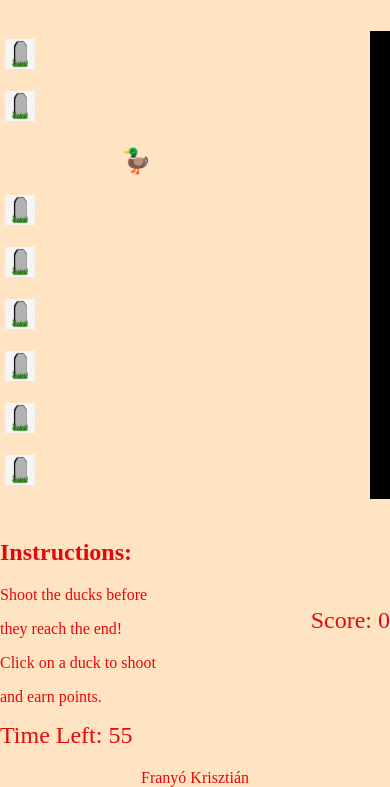
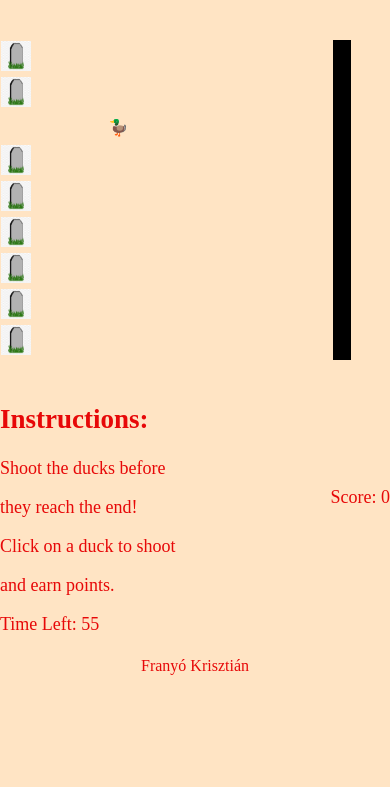
Before and after one commit to Mancska/Potvizsga, a plain HTML site: page index.html in a window 390 px wide. Shown: the part 163-950 px from the top of the page. After the commit the page ends 844 px from the top, so only its background shows below. Drawn offline with Linux system fonts and the light colour scheme.

Commit message:
media quarry

```diff
--- a/style.css
+++ b/style.css
@@ -68,3 +68,27 @@ footer {
 .last-cell {
   background-color: black;
 }
+@media (max-width: 768px) {
+  body {
+    gap: 10px;
+  }
+
+  .game-container {
+    width: 90%; /* Adjust as needed */
+  }
+
+  td {
+    width: 30px;
+    height: 30px;
+    font-size: 16px;
+  }
+
+  .score,
+  .timer {
+    font-size: 18px;
+  }
+
+  .instructions {
+    font-size: 18px;
+  }
+}
```
